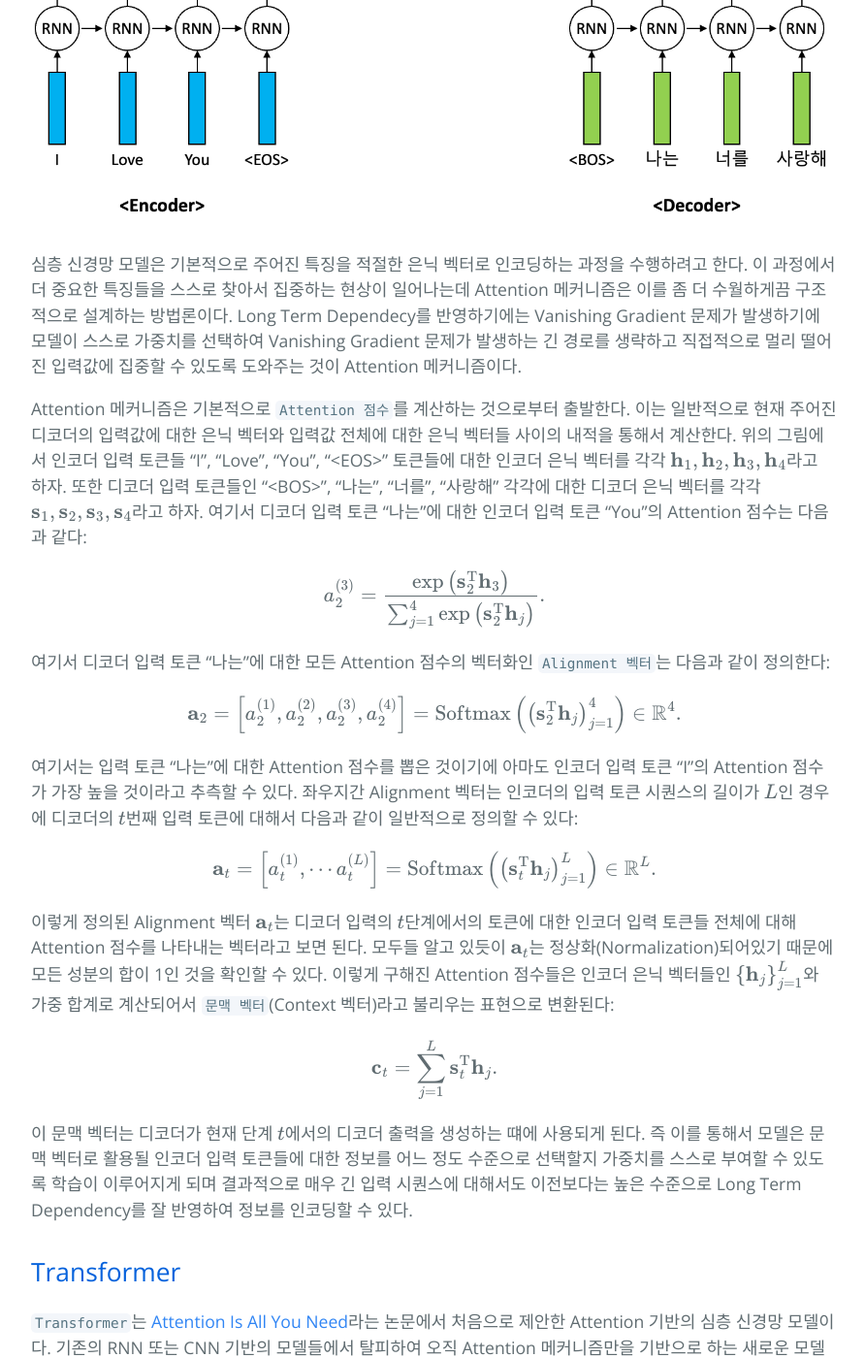
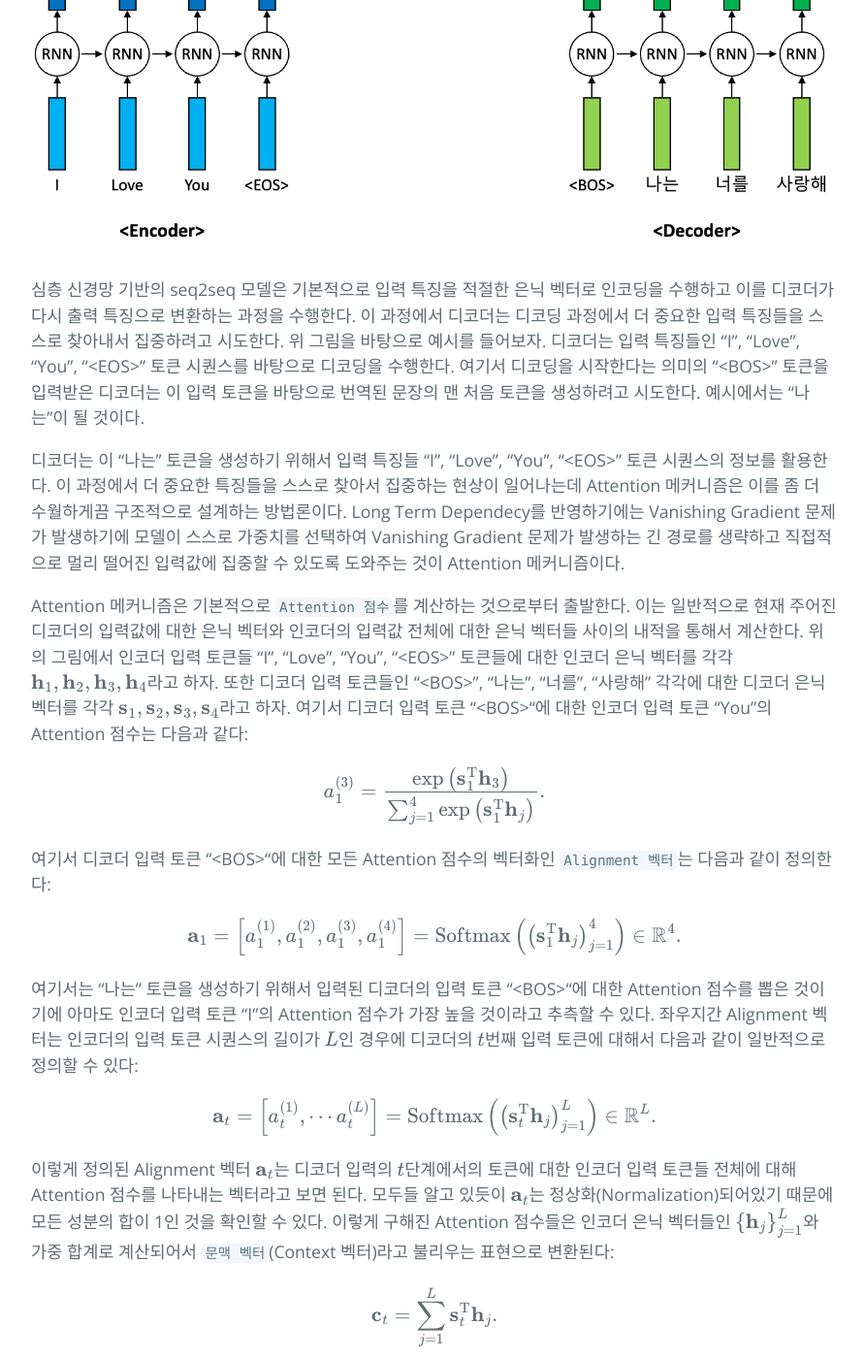
Before and after one commit to hcnoh/hcnoh.github.io, a Jekyll site: the page built from _posts/2023-02-25-nlp-03.md, in a window 1280 px wide and 1400 px high, scrolled down 2981 px. Shown: the whole window at 97% size, without its empty margins (192-1084 px from the left). Built offline with Jekyll 4.4.1, drawn with Linux system fonts in a browser that asks for light colours; comment, search, counter and statistics services are not loaded; some of the changed text lies outside the part shown.

Commit message:
nlp-03 추가 작성

```diff
--- a/_posts/2023-02-25-nlp-03.md
+++ b/_posts/2023-02-25-nlp-03.md
@@ -26,8 +26,9 @@
     - [위치별 완전 연결 순전파 망](#위치별-완전-연결-순전파-망)
     - [임베딩과 Softmax](#임베딩과-softmax)
     - [위치 인코딩](#위치-인코딩)
-- [Self-Attention](#self-attention)
+- [Self-Attention을 통한 이점](#self-attention을-통한-이점)
 - [기계 번역 결과 분석](#기계-번역-결과-분석)
+- [정리](#정리)
 - [참고 자료](#참고-자료)
 - [수정 사항](#수정-사항)
 
@@ -51,21 +52,23 @@
 
 ![](assets/img/2023-02-17-nlp-01/2023-02-20-15-38-47.png)
 
-심층 신경망 모델은 기본적으로 주어진 특징을 적절한 은닉 벡터로 인코딩하는 과정을 수행하려고 한다. 이 과정에서 더 중요한 특징들을 스스로 찾아서 집중하는 현상이 일어나는데 Attention 메커니즘은 이를 좀 더 수월하게끔 구조적으로 설계하는 방법론이다. Long Term Dependecy를 반영하기에는 Vanishing Gradient 문제가 발생하기에 모델이 스스로 가중치를 선택하여 Vanishing Gradient 문제가 발생하는 긴 경로를 생략하고 직접적으로 멀리 떨어진 입력값에 집중할 수 있도록 도와주는 것이 Attention 메커니즘이다.
+심층 신경망 기반의 seq2seq 모델은 기본적으로 입력 특징을 적절한 은닉 벡터로 인코딩을 수행하고 이를 디코더가 다시 출력 특징으로 변환하는 과정을 수행한다. 이 과정에서 디코더는 디코딩 과정에서 더 중요한 입력 특징들을 스스로 찾아내서 집중하려고 시도한다. 위 그림을 바탕으로 예시를 들어보자. 디코더는 입력 특징들인 "I", "Love", "You", "\<EOS\>" 토큰 시퀀스를 바탕으로 디코딩을 수행한다. 여기서 디코딩을 시작한다는 의미의 "\<BOS\>" 토큰을 입력받은 디코더는 이 입력 토큰을 바탕으로 번역된 문장의 맨 처음 토큰을 생성하려고 시도한다. 예시에서는 "나는"이 될 것이다.
 
-Attention 메커니즘은 기본적으로 `Attention 점수`를 계산하는 것으로부터 출발한다. 이는 일반적으로 현재 주어진 디코더의 입력값에 대한 은닉 벡터와 입력값 전체에 대한 은닉 벡터들 사이의 내적을 통해서 계산한다. 위의 그림에서 인코더 입력 토큰들 "I", "Love", "You", "\<EOS\>" 토큰들에 대한 인코더 은닉 벡터를 각각 $$\mathbf{h}_1, \mathbf{h}_2, \mathbf{h}_3, \mathbf{h}_4$$라고 하자. 또한 디코더 입력 토큰들인 "\<BOS\>", "나는", "너를", "사랑해" 각각에 대한 디코더 은닉 벡터를 각각 $$\mathbf{s}_1, \mathbf{s}_2, \mathbf{s}_3, \mathbf{s}_4$$라고 하자. 여기서 디코더 입력 토큰 "나는"에 대한 인코더 입력 토큰 "You"의 Attention 점수는 다음과 같다:
+디코더는 이 "나는" 토큰을 생성하기 위해서 입력 특징들 "I", "Love", "You", "\<EOS\>" 토큰 시퀀스의 정보를 활용한다. 이 과정에서 더 중요한 특징들을 스스로 찾아서 집중하는 현상이 일어나는데 Attention 메커니즘은 이를 좀 더 수월하게끔 구조적으로 설계하는 방법론이다. Long Term Dependecy를 반영하기에는 Vanishing Gradient 문제가 발생하기에 모델이 스스로 가중치를 선택하여 Vanishing Gradient 문제가 발생하는 긴 경로를 생략하고 직접적으로 멀리 떨어진 입력값에 집중할 수 있도록 도와주는 것이 Attention 메커니즘이다.
+
+Attention 메커니즘은 기본적으로 `Attention 점수`를 계산하는 것으로부터 출발한다. 이는 일반적으로 현재 주어진 디코더의 입력값에 대한 은닉 벡터와 인코더의 입력값 전체에 대한 은닉 벡터들 사이의 내적을 통해서 계산한다. 위의 그림에서 인코더 입력 토큰들 "I", "Love", "You", "\<EOS\>" 토큰들에 대한 인코더 은닉 벡터를 각각 $$\mathbf{h}_1, \mathbf{h}_2, \mathbf{h}_3, \mathbf{h}_4$$라고 하자. 또한 디코더 입력 토큰들인 "\<BOS\>", "나는", "너를", "사랑해" 각각에 대한 디코더 은닉 벡터를 각각 $$\mathbf{s}_1, \mathbf{s}_2, \mathbf{s}_3, \mathbf{s}_4$$라고 하자. 여기서 디코더 입력 토큰 "\<BOS\>"에 대한 인코더 입력 토큰 "You"의 Attention 점수는 다음과 같다:
 
 $$
-a_{2}^{(3)} = \frac{\exp\left( \mathbf{s}_2^\text{T} \mathbf{h}_3 \right)}{\sum_{j=1}^4 \exp \left( \mathbf{s}_2^\text{T}\mathbf{h}_j \right) }.
+a_{1}^{(3)} = \frac{\exp\left( \mathbf{s}_1^\text{T} \mathbf{h}_3 \right)}{\sum_{j=1}^4 \exp \left( \mathbf{s}_1^\text{T}\mathbf{h}_j \right) }.
 $$
 
-여기서 디코더 입력 토큰 "나는"에 대한 모든 Attention 점수의 벡터화인 `Alignment 벡터`는 다음과 같이 정의한다:
+여기서 디코더 입력 토큰 "\<BOS\>"에 대한 모든 Attention 점수의 벡터화인 `Alignment 벡터`는 다음과 같이 정의한다:
 
 $$
-\mathbf{a}_2 = \left[ a_2^{(1)}, a_2^{(2)}, a_2^{(3)}, a_2^{(4)} \right] = \text{Softmax} \left( \left( \mathbf{s}_2^\text{T} \mathbf{h}_j \right)_{j=1}^4 \right) \in \mathbb{R}^4.
+\mathbf{a}_1 = \left[ a_1^{(1)}, a_1^{(2)}, a_1^{(3)}, a_1^{(4)} \right] = \text{Softmax} \left( \left( \mathbf{s}_1^\text{T} \mathbf{h}_j \right)_{j=1}^4 \right) \in \mathbb{R}^4.
 $$
 
-여기서는 입력 토큰 "나는"에 대한 Attention 점수를 뽑은 것이기에 아마도 인코더 입력 토큰 "I"의 Attention 점수가 가장 높을 것이라고 추측할 수 있다. 좌우지간 Alignment 벡터는 인코더의 입력 토큰 시퀀스의 길이가 $$L$$인 경우에 디코더의 $$t$$번째 입력 토큰에 대해서 다음과 같이 일반적으로 정의할 수 있다:
+여기서는 "나는" 토큰을 생성하기 위해서 입력된 디코더의 입력 토큰 "\<BOS\>"에 대한 Attention 점수를 뽑은 것이기에 아마도 인코더 입력 토큰 "I"의 Attention 점수가 가장 높을 것이라고 추측할 수 있다. 좌우지간 Alignment 벡터는 인코더의 입력 토큰 시퀀스의 길이가 $$L$$인 경우에 디코더의 $$t$$번째 입력 토큰에 대해서 다음과 같이 일반적으로 정의할 수 있다:
 
 $$
 \mathbf{a}_t = \left[ a_t^{(1)}, \cdots a_t^{(L)} \right] = \text{Softmax} \left( \left( \mathbf{s}_t^\text{T} \mathbf{h}_j \right)_{j=1}^L \right) \in \mathbb{R}^L.
@@ -89,6 +92,14 @@
 
 위의 그림은 논문에서 소개하는 Transformer 모델의 구조를 나타내는 그림이다. `인코더`는 기본적으로 여러개의 동일한 계층을 쌓은 형태의 스택으로 구성되어 있다. 각각의 계층은 두 개의 보조 계층(Sub-Layer)로 구성되어 있다. 첫 번째 보조 계층은 `Multi-Head Self-Attention` 메커니즘이고 두 번째 보조 계층은 간단한 위치별 완전 연결 순전파 망(Position-Wise Fully Connected Feed-Forward Network)이다. 완전 연결 순전파 망이 위치별로 구성되어있다는 의미는 위치별, 즉 토큰별 은닉 벡터들을 동일한 가중치를 통해 투영하는 계층이 존재한다는 의미이다.
 
+`디코더`는 인코더와는 조금 다르게 Multi-Head Attention 보조 계층이 두 개가 있다. 첫 번째 Multi-Head Attention 보조 계층은 인코더와 마찬가지로 Self-Attention 구조이며 차이점은 마스킹(Masking)이 되어있다는 점이다. 디코더 마스킹의 역할은 디코더 훈련 과정에서 입력 시퀀스에서 현재 시점과 그 이전 시점만을 디코더가 활용할 수 있도록 하기 위함이다. 추론 과정에서는 미래 시점을 확인할 수 없기 때문에 마스킹이 굳이 필요하지는 않다. 훈련 과정과 추론 과정 사이의 차이는 아래 그림을 통해서 확인할 수 있다. 훈련 과정에서는 필연적으로 마스킹이 필요한 것 역시 확인할 수 있을 것이다.
+
+![디코더 훈련 과정에서의 마스킹](assets/img/2023-02-25-nlp-03/decoder-training.png)
+
+![디코더 추론 과정](assets/img/2023-02-25-nlp-03/decoder-inference.png)
+
+디코더의 첫 번째 Multi-Head Attention 보조 계층을 통해서 디코더의 입력 토큰 시퀀스에 대한 은닉 벡터 시퀀스가 생성되고 이는 두 번째 Multi-Head Attention 보조 계층의 입력으로 활용된다. 이 과정은 Self-Attention이 아니며 인코더의 출력인 은닉 벡터 시퀀스를 함께 입력으로 받아서 Attention을 수행한다. 여기서의 Attention 함수에 대해서는 아래에서 좀 더 자세히 다뤄보도록 한다.
+
 보조 계층 각각의 출력에는 `Residual Connection`이라는 연결과 `Layer Normalizataion`이라는 정상화 방법론이 적용되었다. Residual Connection은 입력과 출력을 한 번 더하는 방식으로 출력 연산을 추가하여 Vanishing Gradient를 줄이는 방법론이다. Layer Normalization은 Batch Normalization과 유사한 방법론이며 나중에 한 번 다뤄보도록 하겠다. Batch Normalization에 대해서는 다음의 [포스트](https://hcnoh.github.io/2018-11-27-batch-normalization)를 참고하면 된다.
 
 ### Attention
@@ -96,15 +107,19 @@
 
 ![](assets/img/2023-02-25-nlp-03/2023-02-28-23-43-41.png)
 
-위 그림의 왼쪽은 Scaled Dot-Product Attention 메커니즘을 설명하는 그림이다. 입력은 $$d_k$$차원의 벡터들로 구성된 하나의 Query와 여러 Key들의 집합, 그리고 $$d_v$$차원의 벡터들로 구성된 여러 Value들의 집합이다. Query는 모든 Key들과 내적(Dot-Product)를 수행하고 그 결과물을 $$\sqrt{d_k}$$로 나눈 다음 Softmax 함수를 적용하여 가중치를 계산한다. 이는 행렬 연산을 통해서 좀 더 간단히 쓸 수 있다.
+위 그림의 왼쪽은 Scaled Dot-Product Attention 메커니즘을 설명하는 그림이다. 입력은 $$d_k$$차원의 벡터들로 구성된 하나의 Query와 여러 Key들의 집합, 그리고 $$d_v$$차원의 벡터들로 구성된 여러 Value들의 집합이다. Query는 모든 Key들과 내적(Dot-Product)를 수행하고 그 결과물을 $$\sqrt{d_k}$$로 나눈 다음 Softmax 함수를 적용하여 가중치를 계산한다. 이렇게 계산된 가중치는 주어진 Query에 대한 전체 Key들 각각의 Attention 점수이다.
 
-Query는 $$\mathbf{Q} \in \mathbb{R}^{L_q \times d_k}$$, Key 집합은 $$\mathbf{K} \in \mathbb{R}^{L_k \times d_k}$$, 그리고 Value 집합은 $$\mathbf{V} \in \mathbb{R}^{L_k \times d_v}$$라고 행렬 형태로 쓸 수 있다. 이 경우 Attention 함수는 다음과 같이 쓸 수 있다:
+이 Attention 점수 계산 과정을 행렬 연산을 통해서 좀 더 간단히 쓸 수 있다. Query는 $$\mathbf{Q} \in \mathbb{R}^{L_q \times d_k}$$, Key 집합은 $$\mathbf{K} \in \mathbb{R}^{L_k \times d_k}$$, 그리고 Value 집합은 $$\mathbf{V} \in \mathbb{R}^{L_k \times d_v}$$라고 행렬 형태로 쓸 수 있다. 이 경우 Attention 함수는 다음과 같이 쓸 수 있다:
 
 $$
 \text{Attention}\left( \mathbf{Q}, \mathbf{K}, \mathbf{V} \right) = \text{Softmax} \left(  \frac{\mathbf{Q}\mathbf{K}^\text{T}}{\sqrt{d_k}} \right) \mathbf{V}.
 $$
 
-이러한 방식으로 Query, Key, Value에 대한 하나의 Attention 함수를 적용하는 대신 이를 $$h$$번 반복 수행하여 획득한 결과를 활용하는 `Multi-Head Attention`이 더욱 효과가 좋다는 것을 저자들은 주장한다. Multi-Head Attention이란 Query, Key, Value 각각을 $$h$$번에 걸쳐서 선형 변환을 통해 학습된 새로운 공간으로 투영하고(여기서 Query, Key, Value 각각을 투영한 공간의 차원은 $$d_k$$, $$d_k$$, $$d_v$$이다.) 이 $$h$$개의 투영된 벡터들을 통해서 Attention을 $$h$$번 수행는 것을 말한다. 즉, Attention Head가 여러개(여기서는 $$h$$개)가 있고 각각의 Head가 서로 다른 표현 보조 공간(Representation Subspace)로부터 서로 다른 Attention 정보를 추출하는 것을 동시에 학습할 수 있도록 하는 구조이다.
+이러한 방식으로 Query, Key, Value에 대한 하나의 Attention 함수를 적용하는 대신 이를 $$h$$번 반복 수행하여 획득한 결과를 활용하는 `Multi-Head Attention`이 더욱 효과가 좋다는 것을 저자들은 주장한다. Multi-Head Attention이란 Query, Key, Value 각각을 $$h$$번에 걸쳐서 서로 다른 Attention을 수행하고 이 정보를 통합해서 활용하는 방법을 말한다.
+
+Multi-Head Attention은 이를 위하여 Query, Key, Value 각각을 $$h$$번에 걸쳐서 선형 변환을 통해 학습된 새로운 공간으로 투영한다. 여기서 Query, Key, Value 각각을 투영한 공간의 차원은 $$d_k$$, $$d_k$$, $$d_v$$이다. 이렇게 투영된 $$h$$개의 벡터들을 통해서 Attention을 $$h$$번 수행는 것을 말한다.
+
+즉, Attention Head가 여러개(여기서는 $$h$$개)가 있고 각각의 Head가 서로 다른 표현 보조 공간(Representation Subspace)로부터 서로 다른 Attention 정보를 추출하는 것을 동시에 학습할 수 있도록 하는 구조이다.
 
 Multi-Head Attention은 모델로 하여금 Head가 서로 다른 Attention 정보를 획득할 수 있도록 하고 Single-Head의 경우에는 이 서로 다른 Attention 정보를 따로 획득하는 것이 아니라 이들을 모두 평균치를 내서 다루게 된다. Multi-Head Attention을 수식으로 설명하면 다음과 같다:
 
@@ -115,19 +130,20 @@
 \end{array}
 $$
 
-여기서
+여기서 Query, Key, Value 행렬의 차원은 아래와 같다:
 
 $$
-\mathbf{Q} \in \mathbb{R}^{L_q \times d_\text{model}}, \mathbf{K} \in \mathbb{R}^{L_k \times d_\text{model}}, \mathbf{V} \in \mathbb{R}^{L_k \times d_\text{model}}
+\mathbf{Q} \in \mathbb{R}^{L_q \times d_\text{model}}, \mathbf{K} \in \mathbb{R}^{L_k \times d_\text{model}}, \mathbf{V} \in \mathbb{R}^{L_k \times d_\text{model}}.
 $$
 
-이고,
+그리고 투영을 위한 파라미터 행렬들의 차원 역시 아래를 통해서 확인할 수 있다:
 
 $$
-\mathbf{W}_i^Q \in \mathbb{R}^{d_\text{model} \times d_k}, \mathbf{W}_i^K \in \mathbb{R}^{d_\text{model} \times d_k}, \mathbf{W}_i^V \in \mathbb{R}^{d_\text{model} \times d_v}, \mathbf{W}^O \in \mathbb{R}^{ d_v \times d_\text{model}}
+\mathbf{W}_i^Q \in \mathbb{R}^{d_\text{model} \times d_k}, \mathbf{W}_i^K \in \mathbb{R}^{d_\text{model} \times d_k}, \mathbf{W}_i^V \in \mathbb{R}^{d_\text{model} \times d_v}, \mathbf{W}^O \in \mathbb{R}^{ d_v \times d_\text{model}}.
 $$
 
-은 투영을 위한 파라미터이다.
+### Multi-Head Attention의 효과
+그렇다면 단순 Single-Head인 경우에 비해서 Multi-Head Attention의 효과는 어떤 것이 있을까?
 
 ### 위치별 완전 연결 순전파 망
 Attention 보조 계층에 추가적으로 각각의 인코더와 디코더는 완전 연결 순전파 망을 보유하고 있다. 위에서 설명하였듯이 각각의 완전 연결 순전파 망은 동일한 가중치를 통해서 각 토큰의 위치별로 독립적이고 동일하게 적용된다. 이러한 이유로 위치별 완전 연결 순전파 망이라고 부르게 된다. 이 망은 두 개의 선형 변환과 그 사이에 ReLU 활성 함수로 구성되어 있다:
@@ -157,7 +173,7 @@
 
 위치 인코딩을 위치 자체에 대한 학습 가능한 임베딩 테이블을 구성하여 학습시키는 방식을 구상하기도 하였다. 저자들은 실험 결과 사인 함수, 코사인 함수를 활용한 위치 인코딩과 위치 임베딩 방식의 성능차가 거의 없었다고 말한다. 사인 함수, 코사인 함수를 활용하면 파라미터의 수가 더 줄어들기 때문에 아마도 이를 선택하였던 것 같다.
 
-## Self-Attention
+## Self-Attention을 통한 이점
 가변 길이의 심벌 표현 시퀀스 $$\left( \mathbf{x}_1, \cdots, \mathbf{x}_n \right)$$을 인코더-디코더 구조에서 은닉 벡터 등의 같은 길이의 시퀀스 $$\left( \mathbf{z}_1, \cdots, \mathbf{z}_n \right)$$로 변환하는 변환 태스크에서 Transformer 모델의 `Self-Attention` 메커니즘은 기존의 다른 방식의 방법론들, 예를 들면 Recurrent와 Convolution 등와 방법론들에 비해서 몇 가지 이점을 가지고 있다.
 
 먼저 계산 복잡도에서 이점을 가지고 있다. Self-Attention 메커니즘은 병렬적으로 동시에 진행될 수 있는 계산 방식을 보유하고 있어서 총 계산 복잡도에서 시간적인 이점을 가지고 있다. 그 다음은 Long Term Dependency를 잘 학습할 수 있다는 점이다. 좀 더 구체적으로는 Long Term Dependency를 위한 경로가 기존 방법들에 비해서 짧아서 신경망 내부의 순전파와 역전파의 신호가 전달되는 길이가 훨씬 짧다. 이는 Vanishing Gradient 문제를 줄여주며 Long Term Dependency를 더욱 잘 학습할 수 있도록 도와준다.
@@ -188,6 +204,13 @@
 
 위 표는 논문에서 가져온 Transformer 모델과 기존 다른 모델들 사이의 성능과 훈련 비용에 대한 비교를 나타낸다. 태스크는 영어와 독일어 사이의 번역을 수행하는 태스크인 `WMT 2014` 태스크를 수행했다.
 
+## 정리
+본 포스트에서는 Transformer를 소개하는 내용을 다뤄보았다. Transformer는 기존의 기계 번역 태스크와 같은 Sequence-to-Sequence 모델에서 흔히 겪을 수 있는 Long Term Dependency 문제를 해결할 수 있었고 또한 시퀀스 연산 복잡도를 $$O(n)$$에서 $$O(1)$$으로 낮출 수 있었다.
+
+또한 Transformer는 추가적으로 Multi-Head Attention을 통해서 단순히 하나의 Attention을 통해서만 얻을 수 있는 통사론적/의미론적 Attention 점수만을 활용하는 것이 아니라 여러 관점에서의 Attention 점수를 활용할 수 있는 구조를 가지고 있다. 이를 통해서 획득한 문맥 벡터에 담긴 정보를 더욱 풍부하게 만들 수 있었다.
+
+Transformer의 이러한 문맥 정보를 잘 찾아낼 수 있는 장점들은 향후 거대 언어 모델의 뼈대가 되는 중요한 모델로 Transformer가 선택되는 결과를 만들게 된다. 이후 거대 언어 모델들을 다룰때 Transformer는 계속해서 등장할 예정이니 꼭 숙지해야 할 것이다.
+
 ## 참고 자료
 - [Attention Is All You Need](https://arxiv.org/abs/1706.03762)
 - [Using the Output Embedding to Improve Language Models](https://arxiv.org/abs/1608.05859)
@@ -201,3 +224,9 @@
     - Transformer 내용 정리
 - 2023.11.19
     - 목차 추가
+- 2023.11.23
+    - Attention 메커니즘 내용 보충
+    - 최종 정리 추가
+- 2023.11.26
+    - Attention 메커니즘 내용 보충
+    - Transformer 내용 보충
```
Also changed, not shown: assets/img/2023-02-25-nlp-03/decoder-inference.png (added), assets/img/2023-02-25-nlp-03/decoder-training.png (added), 3 other files.
